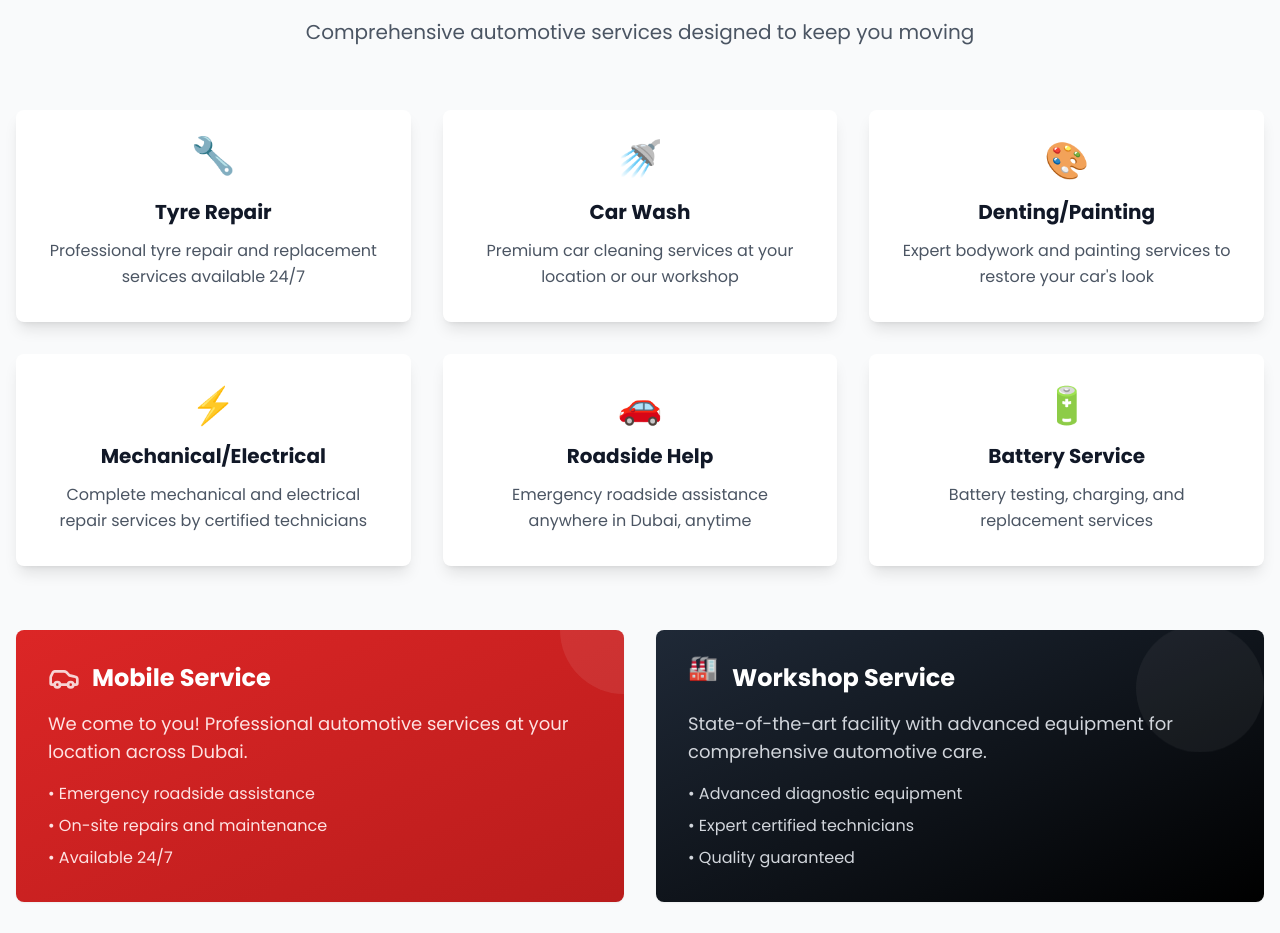
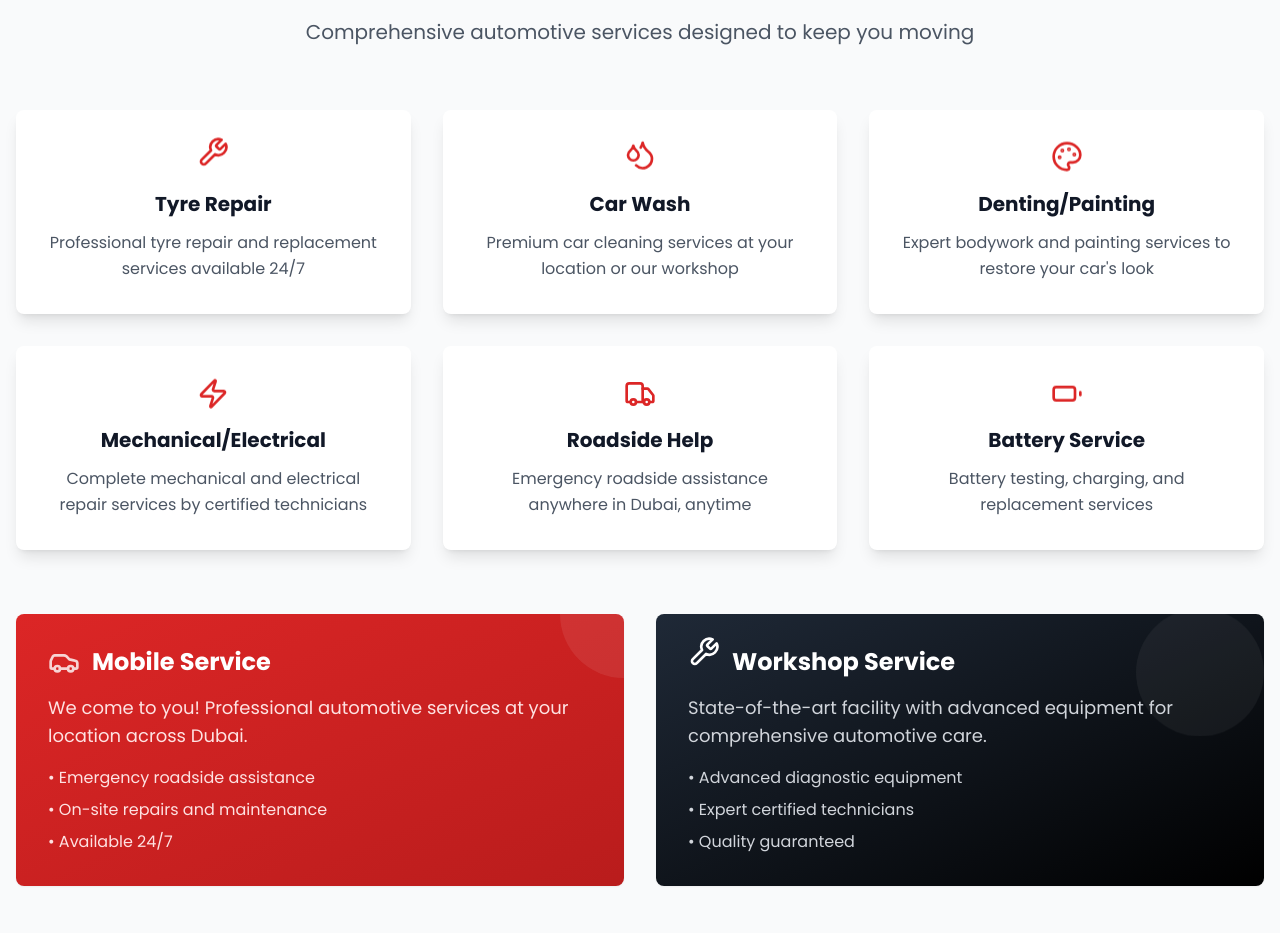
Before and after one commit to FaixyX/dubai-auto-canvas, a React (Vite) app: page / in a window 1280 px wide. Shown: the part 1600-2533 px from the top of the page. Built offline with nearby package versions, Linux system fonts and the light colour scheme.

Commit message:
Refactor: Update service icons
Updated service icons to visually represent each service.

```diff
--- a/src/components/ServicesSection.tsx
+++ b/src/components/ServicesSection.tsx
@@ -1,38 +1,36 @@
-
 import { Card, CardContent } from '@/components/ui/card';
-import { Car } from 'lucide-react';
+import { Car, Wrench, Droplets, Palette, Zap, Truck, Battery } from 'lucide-react';
 import { useEffect } from 'react';
-
 
 const ServicesSection = () => {
   const services = [
     {
-      icon: "🔧",
+      icon: <Wrench className="w-8 h-8" />,
       title: "Tyre Repair",
       description: "Professional tyre repair and replacement services available 24/7"
     },
     {
-      icon: "🚿",
+      icon: <Droplets className="w-8 h-8" />,
       title: "Car Wash",
       description: "Premium car cleaning services at your location or our workshop"
     },
     {
-      icon: "🎨",
+      icon: <Palette className="w-8 h-8" />,
       title: "Denting/Painting",
       description: "Expert bodywork and painting services to restore your car's look"
     },
     {
-      icon: "⚡",
+      icon: <Zap className="w-8 h-8" />,
       title: "Mechanical/Electrical",
       description: "Complete mechanical and electrical repair services by certified technicians"
     },
     {
-      icon: "🚗",
+      icon: <Truck className="w-8 h-8" />,
       title: "Roadside Help",
       description: "Emergency roadside assistance anywhere in Dubai, anytime"
     },
     {
-      icon: "🔋",
+      icon: <Battery className="w-8 h-8" />,
       title: "Battery Service",
       description: "Battery testing, charging, and replacement services"
     }
@@ -79,7 +77,7 @@ const ServicesSection = () => {
               style={{ animationDelay: `${index * 100}ms` }}
             >
               <CardContent className="p-8 text-center">
-                <div className="text-4xl mb-4 group-hover:scale-110 transition-transform duration-300 animate-float" style={{ animationDelay: `${index * 200}ms` }}>
+                <div className="flex justify-center mb-4 text-red-600 group-hover:scale-110 transition-transform duration-300 animate-float" style={{ animationDelay: `${index * 200}ms` }}>
                   {service.icon}
                 </div>
                 <h3 className="text-xl font-bold text-gray-900 mb-3 group-hover:text-red-600 transition-colors duration-300">
@@ -116,7 +114,7 @@ const ServicesSection = () => {
           <Card className="bg-gradient-to-br from-gray-800 to-black text-white border-0 overflow-hidden relative animate-on-scroll-right hover-lift">
             <CardContent className="p-8 relative z-10">
               <div className="flex items-center mb-4">
-                <div className="w-8 h-8 mr-3 text-2xl animate-bounce-gentle">🏭</div>
+                <Wrench className="w-8 h-8 mr-3 animate-bounce-gentle" />
                 <h3 className="text-2xl font-bold">Workshop Service</h3>
               </div>
               <p className="text-lg mb-4 text-gray-300">
```
